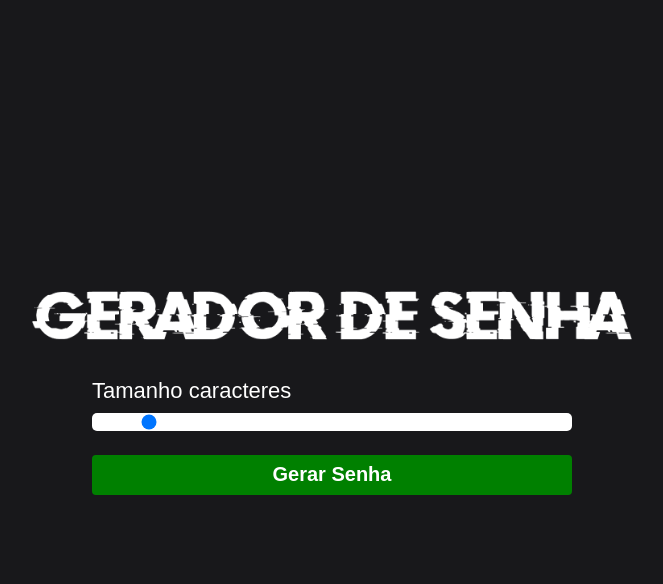
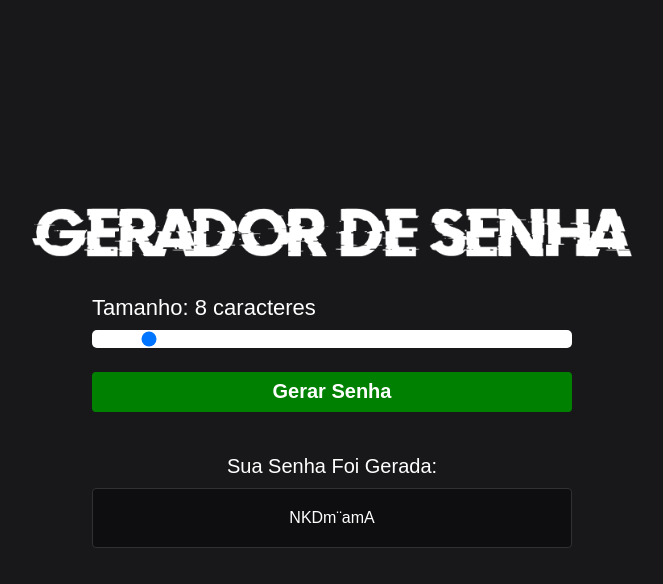
Before and after one commit to gilderlanioalves/Gerador-senha, a plain HTML site: page index.html in a window 1280 px wide. Both pictures are taken after a click on the button "Gerar Senha". Shown: the whole page, without its empty margins (308-971 px from the left). Drawn offline with Linux system fonts and the light colour scheme.

Commit message:
Implementação JS
Concluida a implementação do scritp.js e foi finalizada toda sintaxe de funcionamento projeto.

```diff
--- a/index.html
+++ b/index.html
@@ -13,19 +13,21 @@
     <img class="logo" src="img/logo.png" alt="Gerador de Senha" />
 
     <main class="container-input">
-        <span>Tamanho <span id="valor-tamanho"></span> caracteres</span>
+        <span>Tamanho: <span id="valor-tamanho"></span> caracteres</span>
         <input type="range" id="slider" class="slider" min="6" max="25" value="8"/>
 
-        <button id="button-crt" class="button-crt" >Gerar Senha </button>
+        <button id="button-crt" class="button-crt" onclick="generationPass()">Gerar Senha </button>
 
     </main>
 
     <div id="container-password" class="container-password hide">
         <span class="title-password">Sua Senha Foi Gerada: </span>
-        <span id="password" class="password">senha gerada aqui</span>
+        <span id="password" class="password" onclick="copyClickPass()"></span>
         <span class="tooltip" >Clique na senha para copiar 👆</span>
     </div>
 
     <script src="script.js"></script>
 </body>
 </html>
+
+<!--@gilderlanio_alves-->
--- a/script.js
+++ b/script.js
@@ -9,3 +9,29 @@ let containerPassword = document.querySelector("#container-password");
 
 let charset = "qwertyuiopasdfghjklçzxcvbnmQWERTYUIOPASDFGHJKLÇZXCVBNM!@#$%¨&*";
 let novaSenha = "";
+
+sizePassword.innerHTML = sliderElement.value;
+
+slider.oninput= function(){
+    sizePassword.innerHTML=this.value;
+}
+
+
+function generationPass(){
+    let pass = '';
+    for (let i = 0, n = charset.length; i < sliderElement.value ; i++){
+        pass += charset.charAt(Math.floor(Math.random() * n));
+    }
+
+    containerPassword.classList.remove("hide");
+    password.innerHTML = pass;
+    novaSenha = pass;
+}
+
+function copyClickPass(){
+    alert("Senha Copiada!");
+    navigator.clipboard.writeText(novaSenha);
+}
+
+
+//@gilderlanio_alves
--- a/style.css
+++ b/style.css
@@ -104,3 +104,6 @@ body{
 .hide{
     display: none;
 }
+
+
+/*@gilderlanio_alves*/
```
